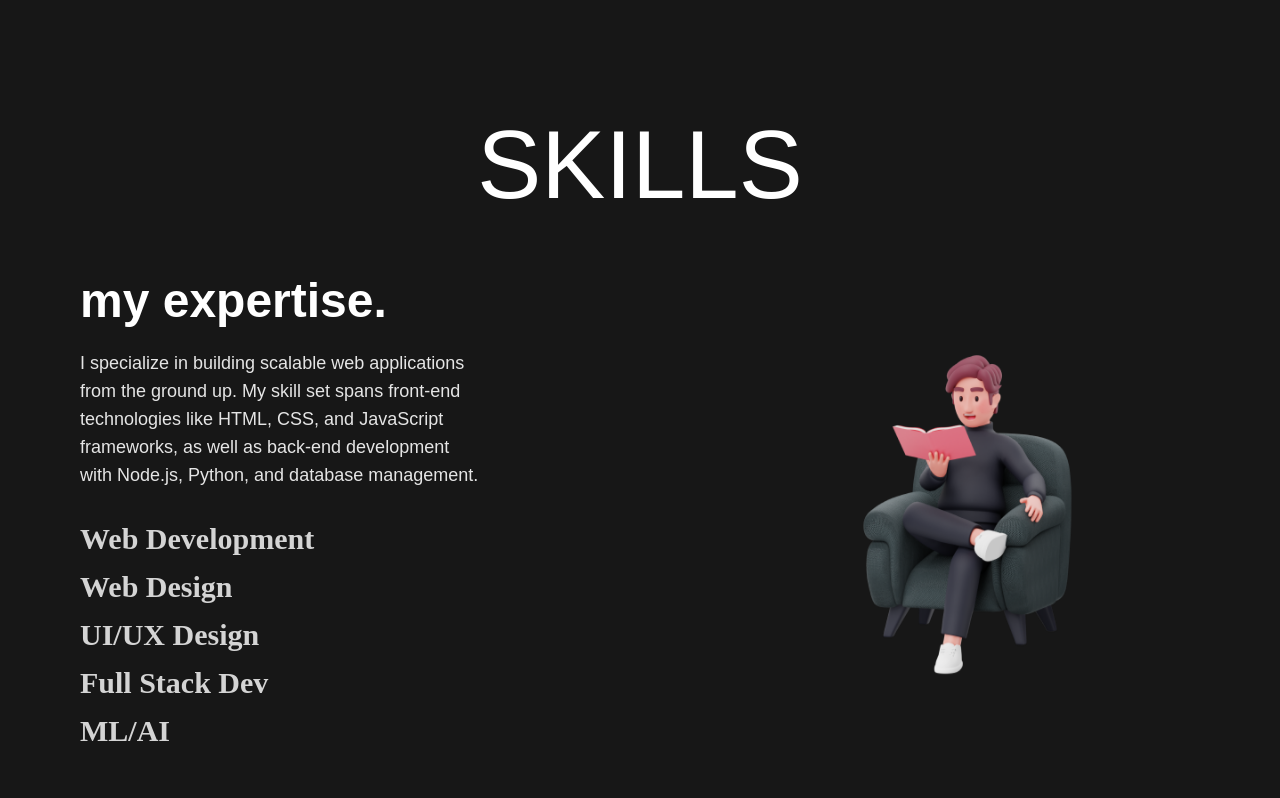
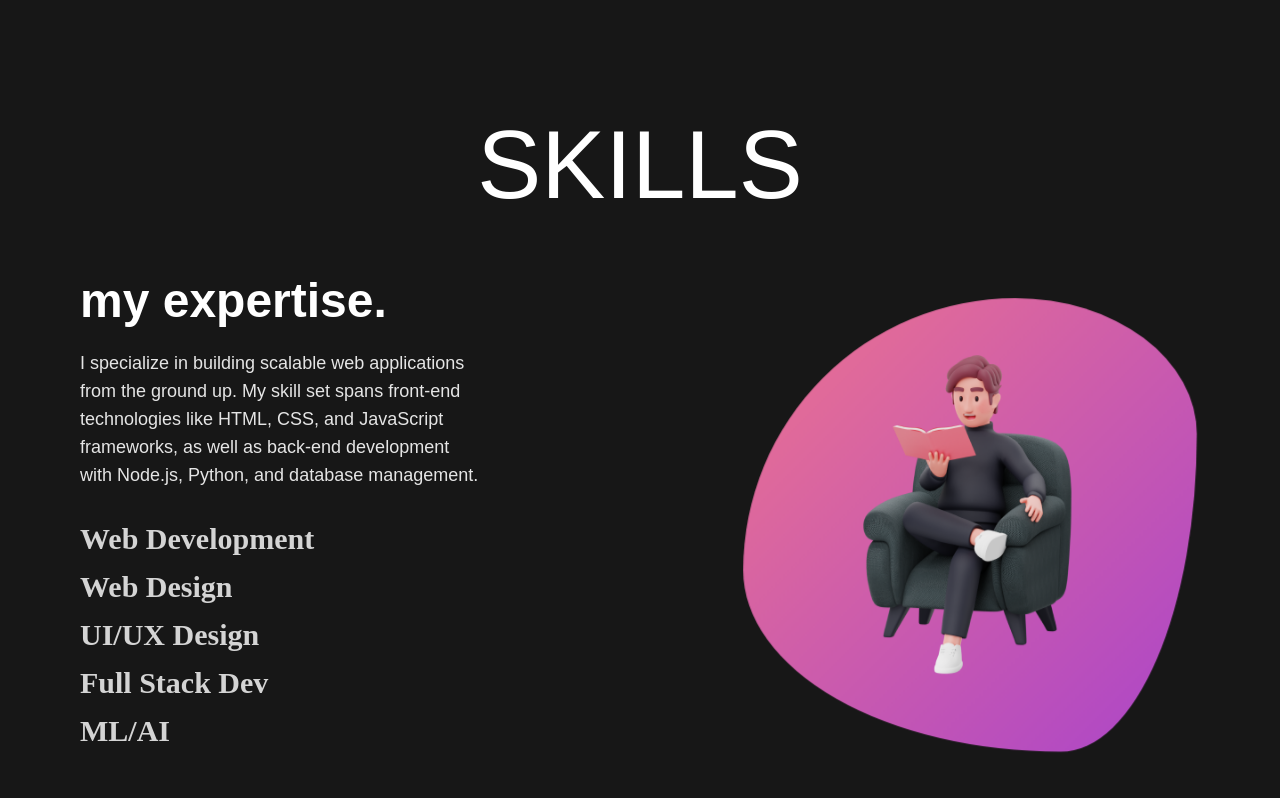
Before and after one commit to NLGtan/NG-Portfolio, a React (Create React App) app: page / in a window 1280 px wide. Shown: the part 939-1737 px from the top of the page. Built offline with nearby package versions, Linux system fonts and the light colour scheme; the HTML template or start-up script is replaced by a standard one.

Commit message:
email update

```diff
--- a/src/index.css
+++ b/src/index.css
@@ -54,7 +54,7 @@ img,svg,video,canvas,iframe{ max-width:100%; height:auto; display:block; }
     rgba(237, 115, 143, 1),
     rgba(171, 69, 202, 1)
   );
-  width: clamp(220, 38vw, 420px);
+  width: clamp(220px, 38vw, 420px);
   height: clamp(220px, 38vw, 420px);
 
   animation: animate 5s ease-in-out infinite;
```
